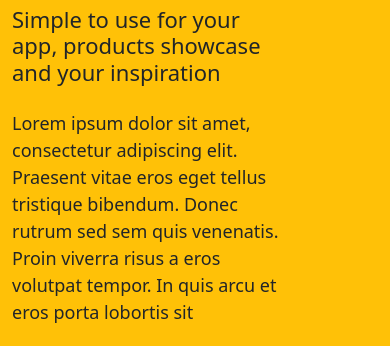
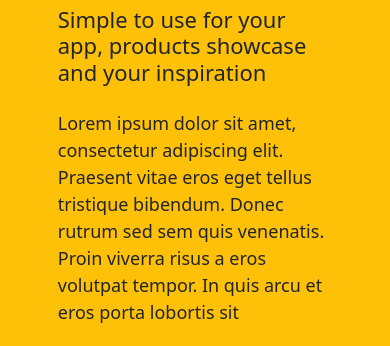
Before and after one commit to Sheikh-Sobuj/Tinnyone-Project, a plain HTML site: page index.html in a window 390 px wide. Shown: the part 254-600 px from the top of the page. Drawn offline with nearby package versions, Linux system fonts and the light colour scheme.

Commit message:
Update style.css

```diff
--- a/css/style.css
+++ b/css/style.css
@@ -99,11 +99,12 @@ form button {
 
 /*---media queries*/
 @media screen and (max-width: 576px) {
-    .project-icon i {
-        margin: 0 auto;
-    }
-
-    .project-text {
+   .banner-img,
+   .banner-details,
+   .project-icon i{
+       margin: 0 auto;
+   }
+    .project-text{
         text-align: center;
     }
 
```
